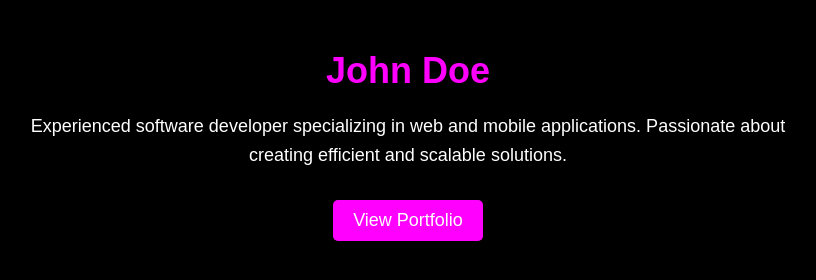
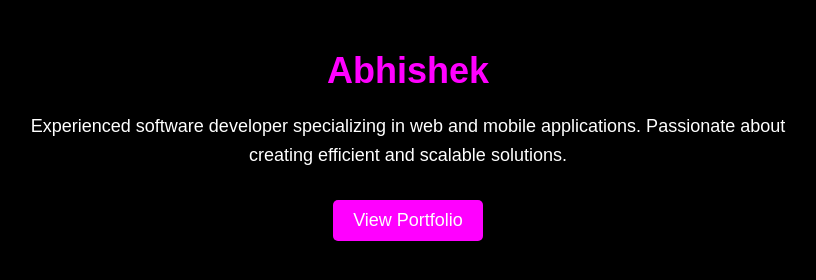
Before and after one commit to abhi07kr/abhi07kr.github.io, a plain HTML site: page index.html in a window 1280 px wide. Shown: the whole page, without its empty margins (232-1048 px from the left). Drawn offline with Linux system fonts and the light colour scheme.

Commit message:
Update index.html

```diff
--- a/index.html
+++ b/index.html
@@ -49,7 +49,7 @@
 </head>
 <body>
     <div class="container">
-        <h1>John Doe</h1>
+        <h1>Abhishek</h1>
         <p>Experienced software developer specializing in web and mobile applications. Passionate about creating efficient and scalable solutions.</p>
         <a href="#portfolio" class="cta-button">View Portfolio</a>
     </div>
```
